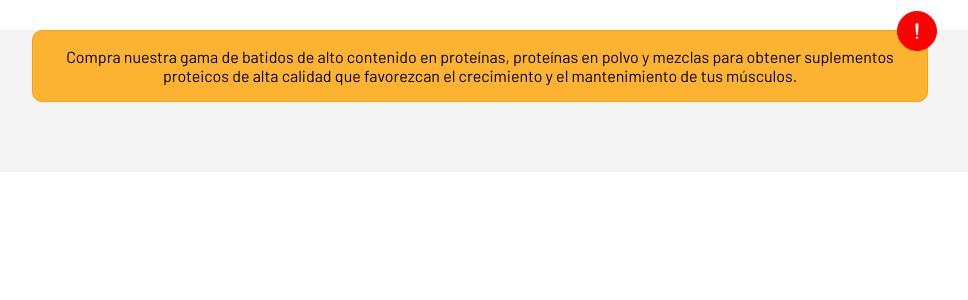
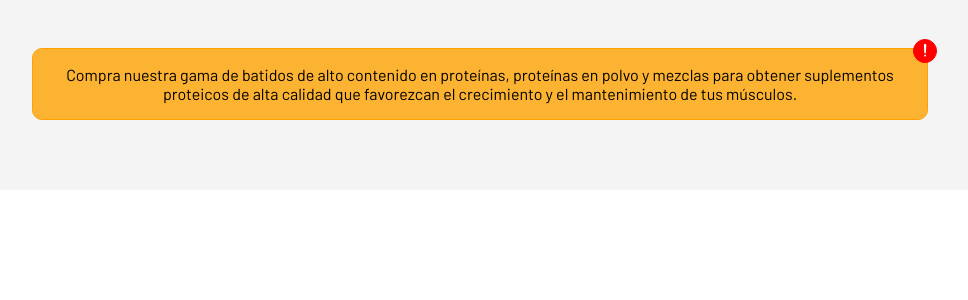
Before and after one commit to alejandrosierraa666/GimnasioOlympo, a PHP site: page /pages/products.php in a window 1280 px wide. Shown: the part 100-400 px from the top of the page, without its empty margins (160-1128 px from the left). Run offline with PHP 8.4, Linux system fonts and the light colour scheme; a user stored in the database is signed in; data that the repository does not hold is empty; some libraries are stand-ins or nearby versions.

Commit message:
fixed styles on products page

```diff
--- a/GimnasioOlympo/css/products.css
+++ b/GimnasioOlympo/css/products.css
@@ -1,4 +1,4 @@
-.banner{
+.banner {
     width: 70%;
     margin: 30px auto;
     background-color: #ffa201cb;
@@ -13,18 +13,19 @@
     position: relative;
 }
 
-.product__icon{
+.product__icon {
     position: absolute;
-    top: -20px;
+    top: -10px;
     right: -10px;
     border: 1px solid red;
     background-color: red;
     color: white;
     border-radius: 50%;
     display: flex;
-    height: 40px;
-    width: 40px;
+    height: 24px;
+    width: 24px;
     justify-content: center;
     align-items: center;
     box-sizing: border-box;
+    font-size: .8rem;
 }
--- a/GimnasioOlympo/css/style.css
+++ b/GimnasioOlympo/css/style.css
@@ -52,6 +52,7 @@ body {
     box-shadow: 0 2px 5px rgba(0, 0, 0, 0.1);
     right: 0px;
     top: 60px;
+    z-index: 10;
 }
 
 .cartitems {
@@ -116,6 +117,7 @@ body {
 }
 
 .main {
+    padding-top: 18px;
     background-color: var(--color-bg);
 }
 
--- a/GimnasioOlympo/pages/products.php
+++ b/GimnasioOlympo/pages/products.php
@@ -9,8 +9,8 @@ include('./../db/db.php');
     <meta charset="UTF-8">
     <meta name="viewport" content="width=device-width, initial-scale=1.0">
     <title>Document</title>
-    <link rel="stylesheet" href="../css/style.css">
-    <link rel="stylesheet" href="../css/products.css">
+    <link rel="stylesheet" href="./../css/style.css">
+    <link rel="stylesheet" href="./../css/products.css">
     <link rel="stylesheet" href="https://cdnjs.cloudflare.com/ajax/libs/font-awesome/7.0.1/css/all.min.css">
 </head>
 
```
